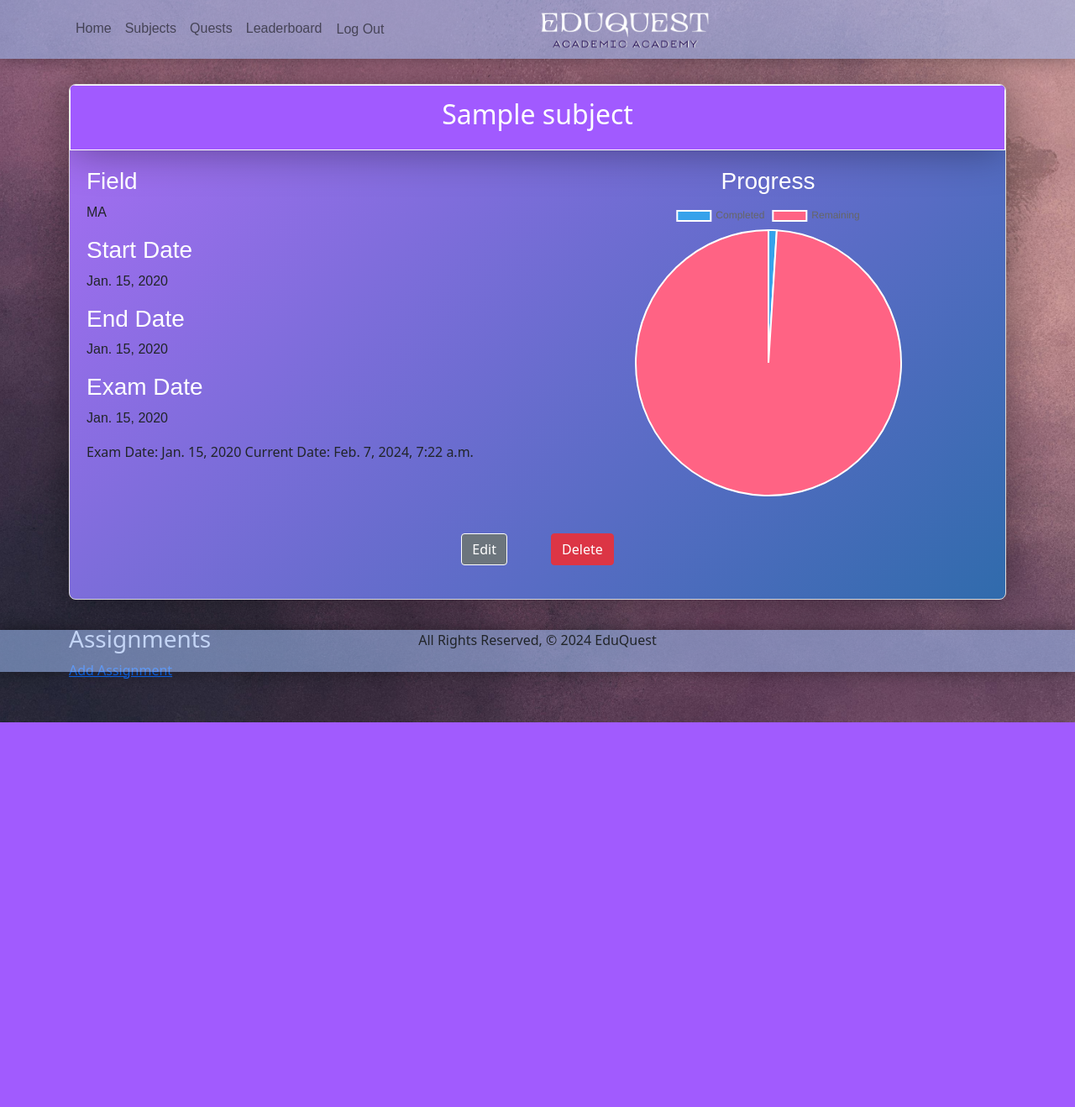
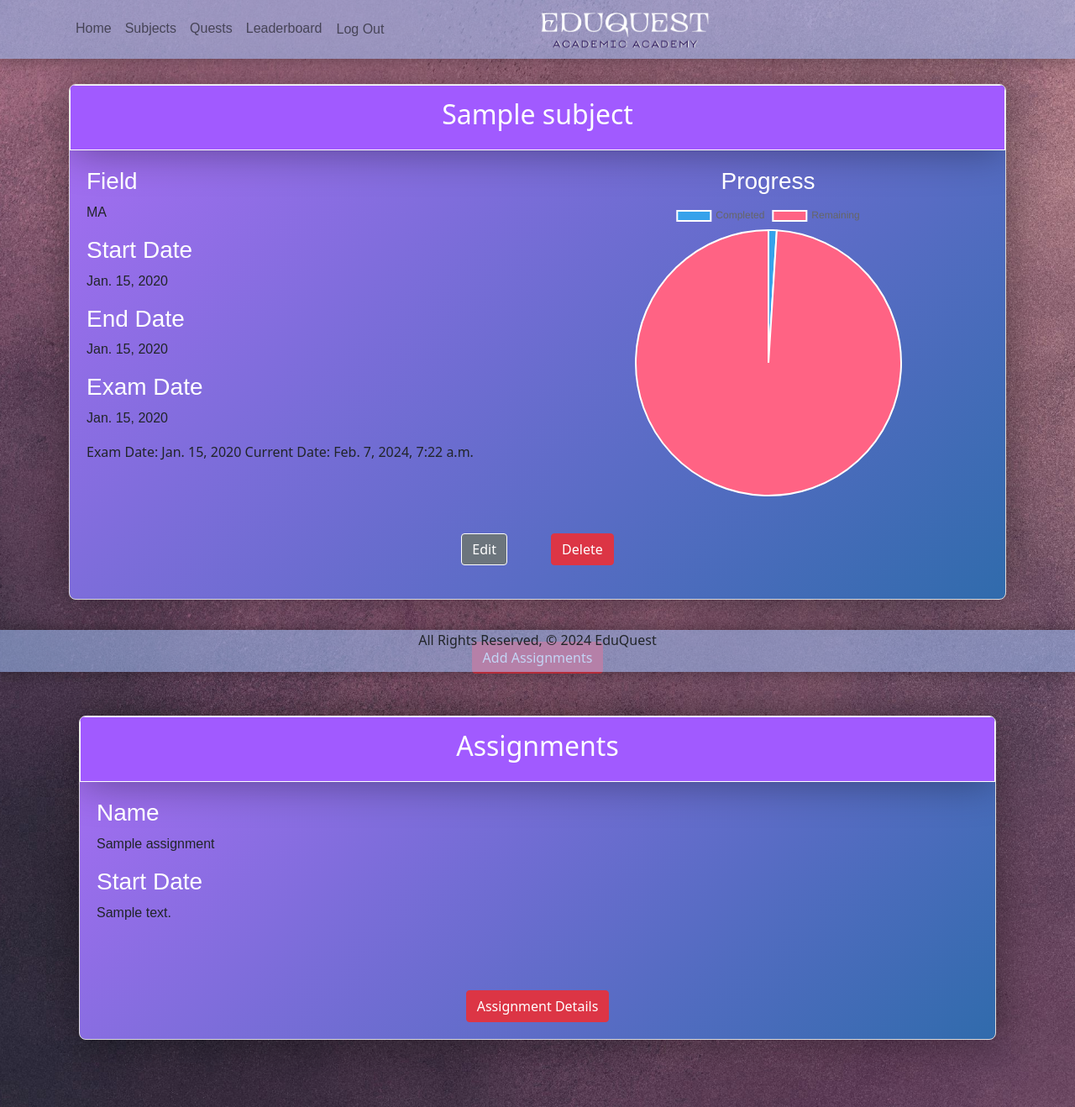
Before and after one commit to GA-EduQuest/EduQuest, a Django app: page /subjects/1/ in a window 1280 px wide. Shown: the whole page at 84% size. Before the commit the page ends 860 px from the top, so only its background shows below. Run offline with Django 5.2, Linux system fonts and the light colour scheme; tables that the repository leaves empty hold one stand-in row (values such as "Sample post"); some web fonts are replaced.

Commit message:
add full CRUD for assignment

```diff
--- a/main_app/templates/subjects/subject_detail.html
+++ b/main_app/templates/subjects/subject_detail.html
@@ -56,15 +56,42 @@ Current Date: {{ current_date }}
         </div>
       </div>
     </div>
-
   </div>
 
+  <div class="row mt-4">
+    <div class="col-md-12 text-center" style="padding: 20px;">
+      <a href="{% url 'assignments_create' %}" class="btn btn-danger">Add Assignments</a>
+    </div>
+  </div>
 
-  <h3>Assignments</h3>
-
-
-  <a href="#">Add Assignment</a>
-
+{% for assignment in subject.assignment_set.all %}
+  <div class="container">
+    <div class="subject-details-card mx-auto">
+      <div class="subject-details-header">
+          <h2>Assignments</h2>
+      </div>
+      <div class="subject-details-body" style="padding: 20px;">
+        <div class="row">
+          <div class="col-md-6">
+            <div class="details-section">
+              <h3>Name</h3>
+              <p>{{ assignment.name }}</p>
+            </div>
+            <div class="details-section">
+              <h3>Start Date</h3>
+              <p>{{ assignment.description }}</p>
+            </div>
+          </div>
+        </div>
+      </div>
+      <div class="row mt-4">
+        <div class="col-md-12 text-center" style="padding: 20px;">
+          <a href="{% url 'assignments_detail' pk=assignment.pk %}" class="btn btn-danger">Assignment Details</a>
+        </div>
+      </div>
+    </div>
+  </div>
+{% endfor %}
 
 
 
--- a/main_app/urls.py
+++ b/main_app/urls.py
@@ -30,10 +30,10 @@ urlpatterns = [
     path('subjects/<int:pk>/update/', views.subjects_update, name='subjects_update'),
     path('subjects/<int:pk>/delete/', views.subjects_delete, name='subjects_delete'),
     #About Assignment
-    path('assignments/', views.AssignmentList.as_view(), name='assignments_list'),
     path('assignments/create/', views.AssignmentCreate.as_view(), name='assignments_create'),
+    path('assignments/<int:pk>', views.AssignmentDetail.as_view(), name='assignments_detail'),
     path('assignments/<int:pk>/update/', views.AssignmentUpdate.as_view(), name='assignments_update'),
-    path('assignments/<int:pk>/delete/', views.AssignmentsDelete.as_view(), name='assignments_delete'),
+    path('assignments/<int:pk>/delete/', views.AssignmentDelete.as_view(), name='assignments_delete'),
     #About Leaderboards
     path('leaderboard/', views.leaderboard, name='leaderboard'),
     #Signup
--- a/main_app/views.py
+++ b/main_app/views.py
@@ -3,6 +3,7 @@ import uuid
 import json
 # import boto3
 from django.shortcuts import render, get_object_or_404, redirect
+from django.urls import reverse
 from django.views.generic.edit import CreateView, UpdateView, DeleteView
 from django.views.generic import ListView, DetailView
 from django.contrib.auth import login
@@ -13,6 +14,7 @@ from .models import Profile, Subject, Assignment, Quest, ProfileAchievement, Use
 from .forms import SubjectForm
 from datetime import date
 from django.utils import timezone
+from django.urls import reverse_lazy
 
 
 #Create your views here.
@@ -219,21 +221,45 @@ def leaderboard(request):
     }
     return render(request, 'main_app/leaderboard.html', context)
 
-#Assignments Views
-class AssignmentList(DetailView):
-  model = Assignment
+# Assignments Views
+class AssignmentDetail(DetailView):
+    model = Assignment
+    template_name = 'assignments/assignment_detail.html'
+    context_object_name = 'assignment'
 
 class AssignmentCreate(CreateView):
-  model = Assignment
-  fields = '__all__'
+    model = Assignment
+    template_name = 'assignments/assignment_form.html'
+    context_object_name = 'subjects'
+    fields = '__all__'
+
+    def get_success_url(self):
+        # Get the subject's pk from the created assignment instance
+        subject_pk = self.object.subject.pk
+        # Redirect to the subjects_detail page
+        return reverse_lazy('subjects_detail', kwargs={'pk': subject_pk})
 
 class AssignmentUpdate(UpdateView):
-  model = Assignment
-  fields = '__all__'
+    model = Assignment
+    template_name = 'assignments/assignment_form.html'
+    context_object_name = 'assignment'
+    fields = '__all__'
 
-class AssignmentsDelete(DeleteView):
-  model = Assignment
-  success_url = '/assignment'
+    def get_success_url(self):
+        pk = self.kwargs['pk']
+        return reverse('assignments_detail', kwargs={'pk': pk})
+
+class AssignmentDelete(DeleteView):
+    model = Assignment
+    template_name = 'assignments/assignment_delete.html'
+    context_object_name = 'assignment'
+
+    def get_success_url(self):
+        # Get the subject's pk from the created assignment instance
+        subject_pk = self.object.subject.pk
+        # Redirect to the subjects_detail page
+        return reverse_lazy('subjects_detail', kwargs={'pk': subject_pk})
+
 
 #Signup Views
 def signup(request):
```
Also changed, not shown: main_app/templates/assignments/assignment_delete.html (+8 -4 lines), main_app/templates/assignments/assignment_detail.html (+32 -3 lines), main_app/templates/assignments/assignment_form.html (+24 -4 lines).
